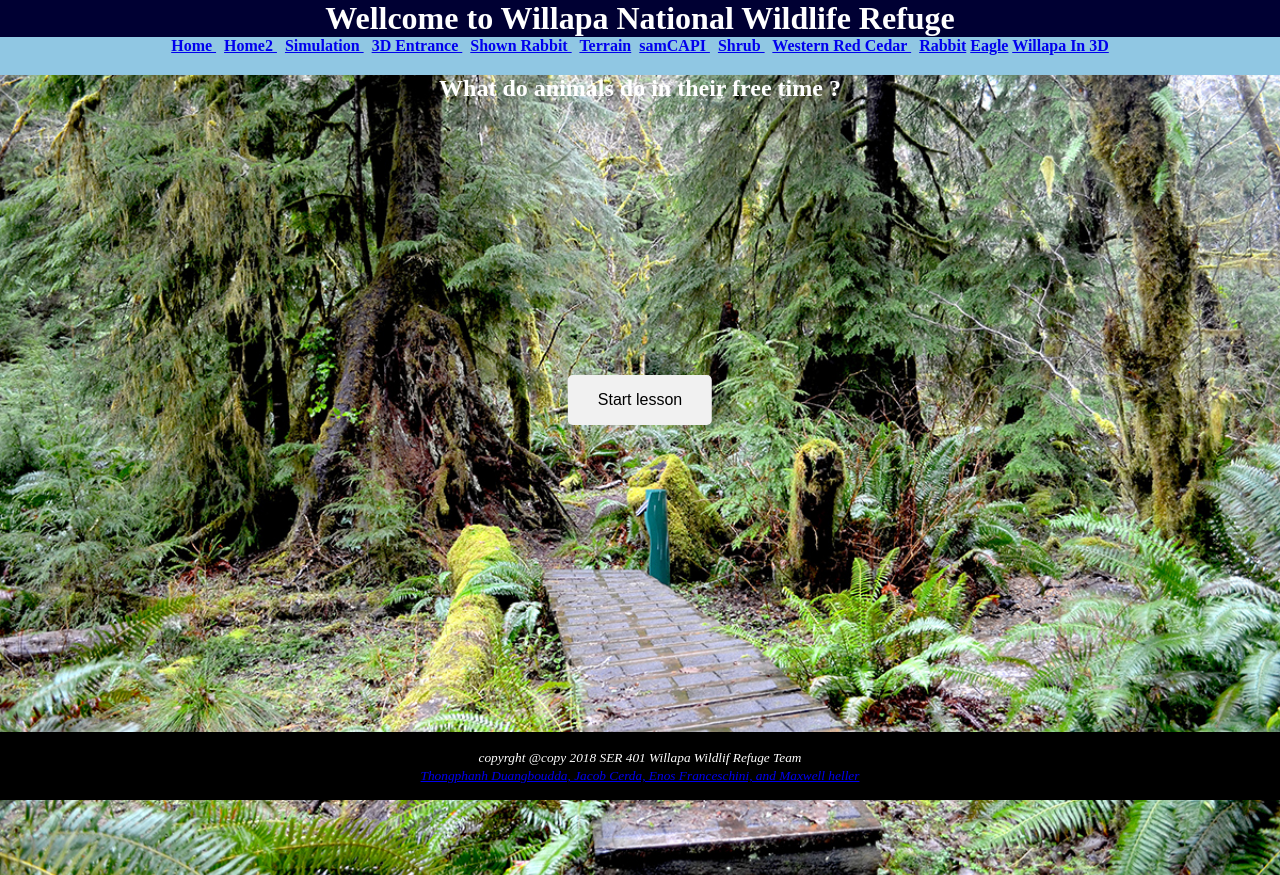
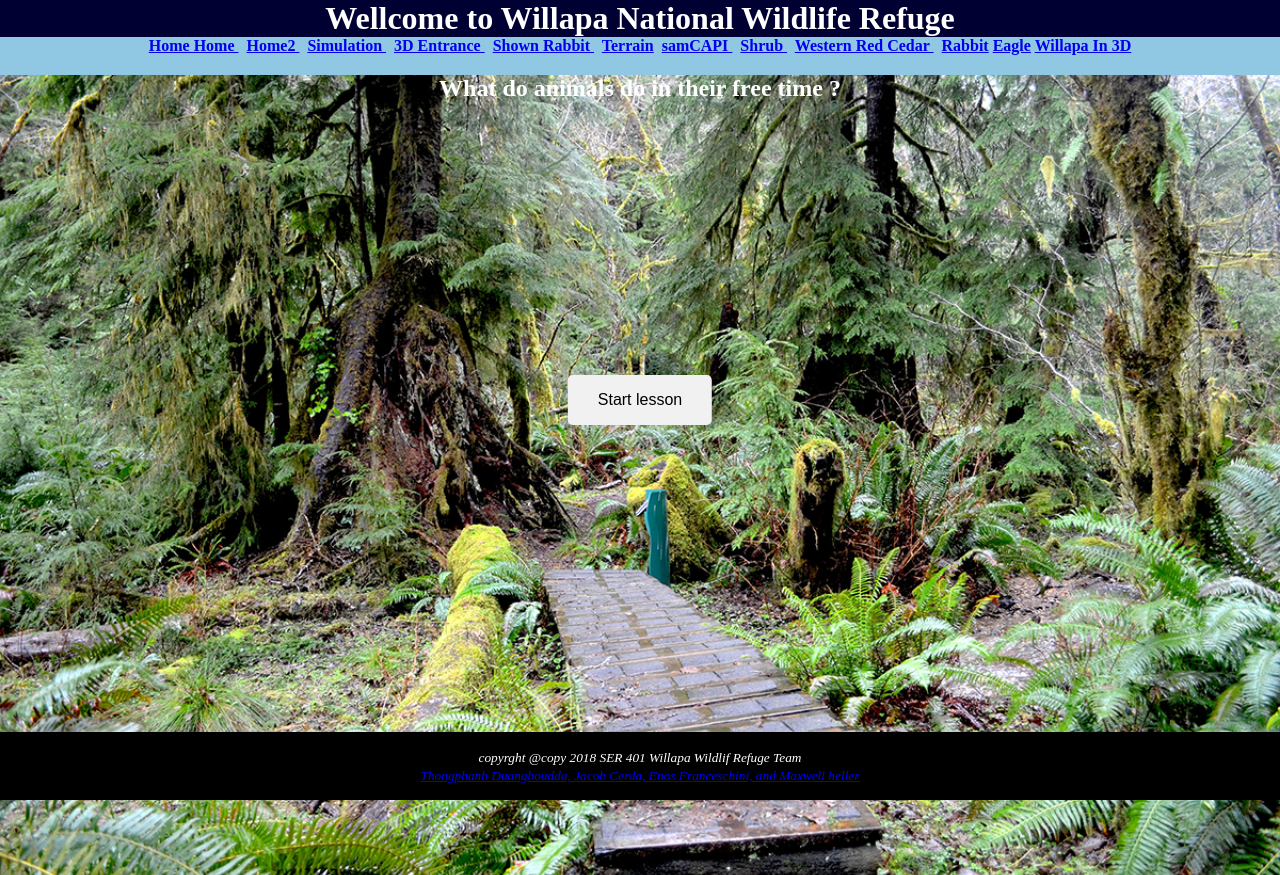
Before and after one commit to tduangbo/tduangbo.github.io, a plain HTML site: page index.html in a window 1280 px wide. Drawn offline with Linux system fonts and the light colour scheme.

Commit message:
not loading

```diff
--- a/index.html
+++ b/index.html
@@ -30,7 +30,7 @@ body, html {
         </header>
         <nav>
             <b>
-                <a href="index.html"> Home </a> &nbsp;
+                <a href="index.html"> Home Home </a> &nbsp;
                  <a href="index2.html"> Home2 </a> &nbsp;
 				  <a href="simulation.html"> Simulation </a> &nbsp;
 				 <a href="a_canvas_geometry_panorama.html"> 3D Entrance </a> &nbsp;
```
